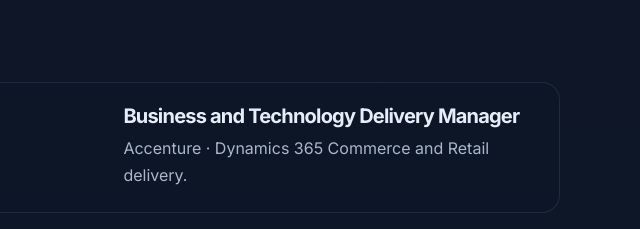
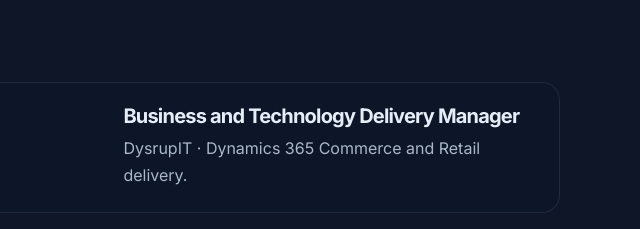
Before and after one commit to hiteshgoldeneye/hitesh-manglani-website, a plain HTML site: page index.html in a window 1280 px wide. Shown: the part 4760-4989 px from the top of the page, 640-1280 px from the left. Drawn offline with Linux system fonts and the light colour scheme.

Commit message:
Correct current experience employer

```diff
--- a/index.html
+++ b/index.html
@@ -193,7 +193,7 @@
               <span class="timeline-year">Current</span>
               <div>
                 <h3>Business and Technology Delivery Manager</h3>
-                <p>Accenture · Dynamics 365 Commerce and Retail delivery.</p>
+                <p>DysrupIT · Dynamics 365 Commerce and Retail delivery.</p>
               </div>
             </div>
             <div class="timeline-item">
```
